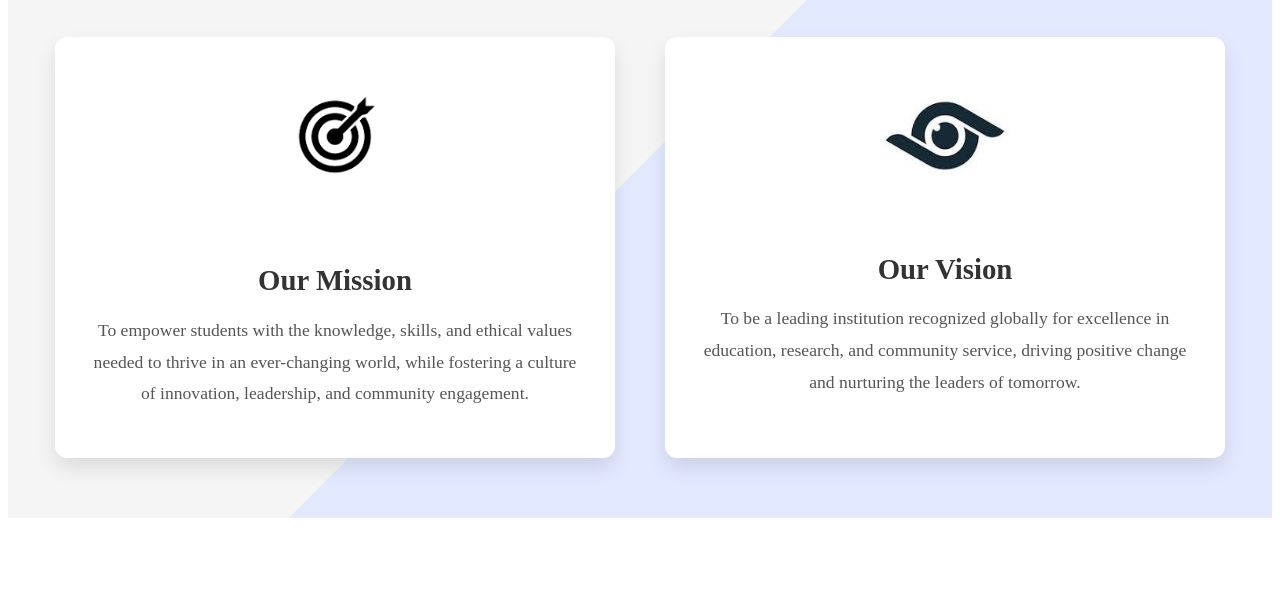
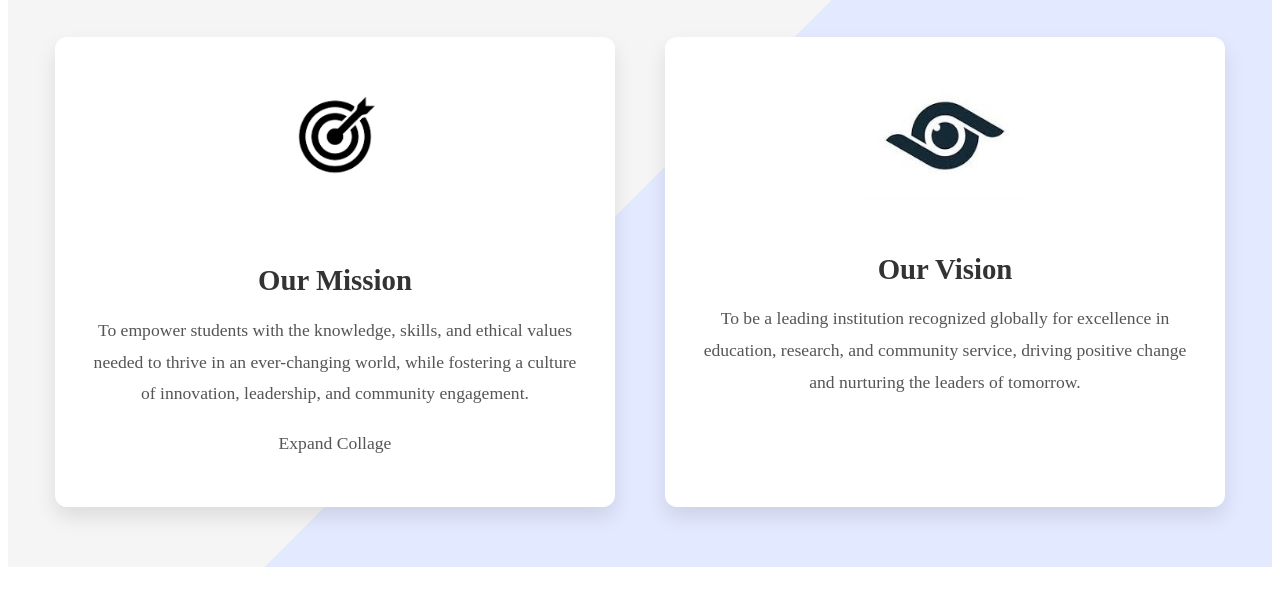
Before and after one commit to RishavLC/college_site, a plain HTML site: page misvis.html in a window 1280 px wide. Shown: the part 192-798 px from the top of the page. Drawn offline with Linux system fonts and the light colour scheme.

Commit message:
mission updated

```diff
--- a/misvis.html
+++ b/misvis.html
@@ -78,6 +78,7 @@
                 </div>
                 <h3>Our Mission</h3>
                 <p>To empower students with the knowledge, skills, and ethical values needed to thrive in an ever-changing world, while fostering a culture of innovation, leadership, and community engagement.</p>
+                <p>Expand Collage</p>
             </div>
             <div class="vision">
                 <div class="icon">
```
